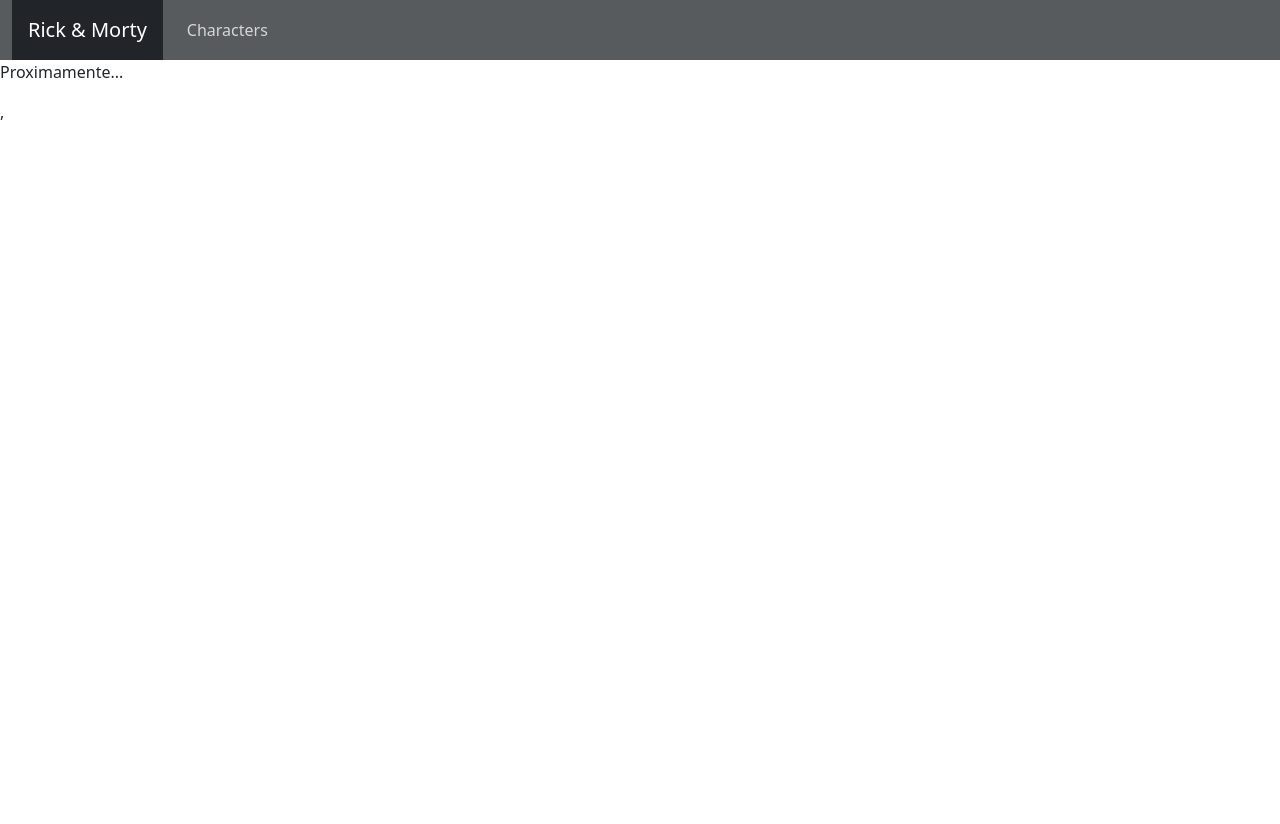
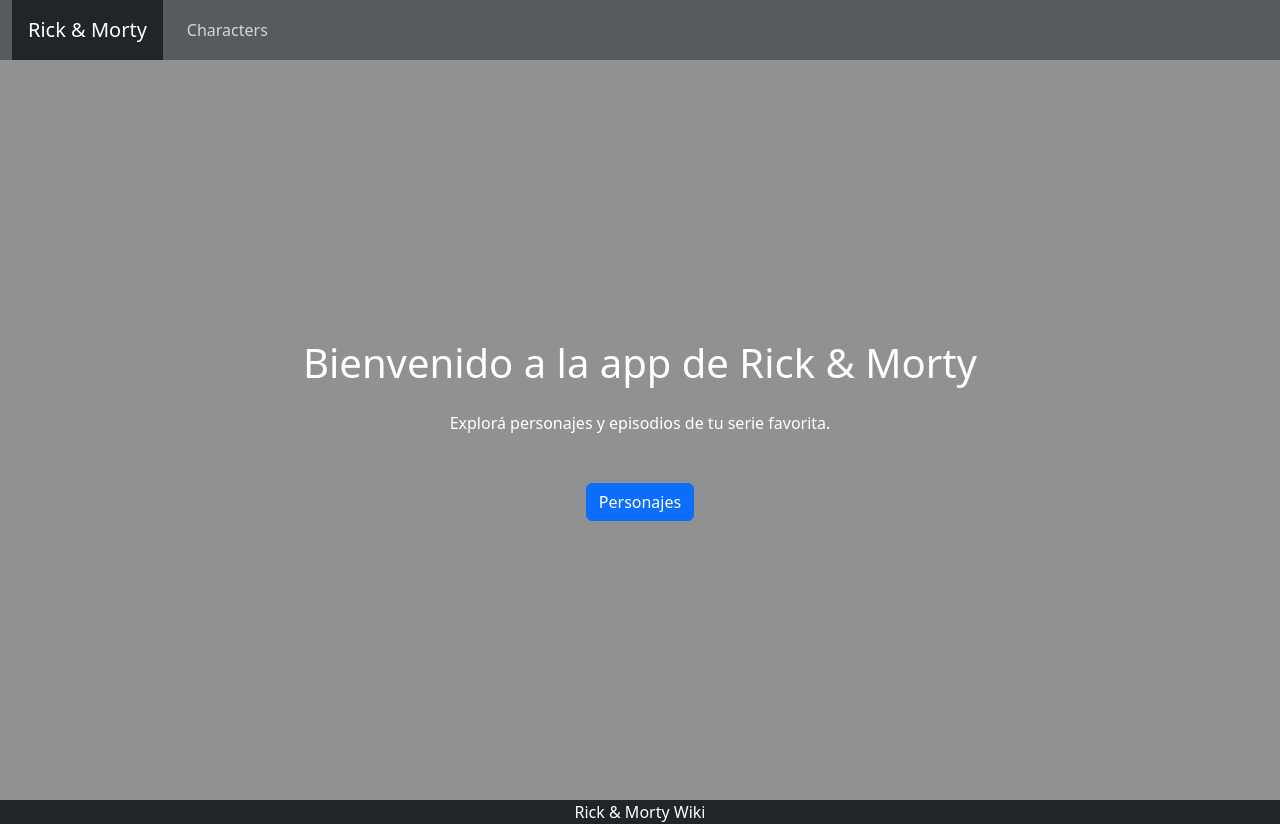
Before and after one commit to lopezsol/mobydigital-eval-rick-y-morty, an Angular app: page / in a window 1280 px wide. Before the commit the page ends 800 px from the top, so only its background shows below. Built offline with nearby package versions, Linux system fonts and the light colour scheme.

Commit message:
Se agrega html a la home

```diff
--- a/src/app/app.component.html
+++ b/src/app/app.component.html
@@ -1,2 +1,3 @@
 <app-navbar></app-navbar>
 <router-outlet></router-outlet>
+<app-footer></app-footer>
--- a/src/app/app.component.ts
+++ b/src/app/app.component.ts
@@ -1,10 +1,11 @@
 import { Component } from '@angular/core';
 import { RouterOutlet } from '@angular/router';
 import { NavbarComponent } from "./shared/components/navbar/navbar.component";
+import { FooterComponent } from "./shared/components/footer/footer.component";
 
 @Component({
   selector: 'app-root',
-  imports: [RouterOutlet, NavbarComponent],
+  imports: [RouterOutlet, NavbarComponent, FooterComponent],
   templateUrl: './app.component.html',
   styleUrl: './app.component.css'
 })
--- a/src/app/characters/components/character-pagination/character-pagination.component.html
+++ b/src/app/characters/components/character-pagination/character-pagination.component.html
@@ -1,4 +1,4 @@
-<nav aria-label="Paginación de personajes" class="mt-3">
+<nav aria-label="Paginación de personajes" class="mt-4">
   <ul class="pagination justify-content-center gap-1">
     <li class="page-item">
       <button
--- a/src/app/characters/pages/characters-page/characters-page.component.html
+++ b/src/app/characters/pages/characters-page/characters-page.component.html
@@ -10,11 +10,8 @@
 
 <!--  -->
 @if( $characterResource.hasValue()) {
-<section class="bg-dark bg-opacity-50">
-  <characters-list
-    class="pt-5"
-    [$characters]="$characterResource.value().characters"
-  />
+<section class="bg-dark bg-opacity-50 py-5">
+  <characters-list [$characters]="$characterResource.value().characters" />
   <character-pagination
     [$infoPagination]="$characterResource.value().info"
     [$currentPage]="$page()"
--- /dev/null
+++ b/src/app/shared/components/footer/footer.component.html
@@ -0,0 +1 @@
+<footer class="bg-dark text-white text-center">Rick & Morty Wiki</footer>
--- a/src/app/shared/pages/home-page/home-page.component.css
+++ b/src/app/shared/pages/home-page/home-page.component.css
@@ -1,3 +1,6 @@
-:host {
-  display: block;
+.main-content {
+  min-height: calc(100vh - 60px);
+  display: flex;
+  justify-content: center;
+  align-items: center;
 }
--- a/src/app/shared/pages/home-page/home-page.component.html
+++ b/src/app/shared/pages/home-page/home-page.component.html
@@ -1 +1,7 @@
-<p>Proximamente...</p>,
+<main class="main-content bg-dark bg-opacity-50 text-white">
+  <div class="container text-center">
+    <h1 class="mb-4">Bienvenido a la app de Rick & Morty</h1>
+    <p class="mb-5">Explorá personajes y episodios de tu serie favorita.</p>
+    <button routerLink="/characters" class="btn btn-primary justify-content-center">Personajes</button>
+  </div>
+</main>
--- a/src/app/shared/pages/home-page/home-page.component.ts
+++ b/src/app/shared/pages/home-page/home-page.component.ts
@@ -1,8 +1,9 @@
 import { Component } from '@angular/core';
+import { RouterLink } from '@angular/router';
 
 @Component({
   selector: 'home-page',
-  imports: [],
+  imports: [RouterLink],
   templateUrl: './home-page.component.html',
   styleUrl: './home-page.component.css',
 })
```
Also changed, not shown: src/app/shared/components/footer/footer.component.ts (added, +9 -0 lines), src/app/shared/components/footer/footer.component.css (added).
